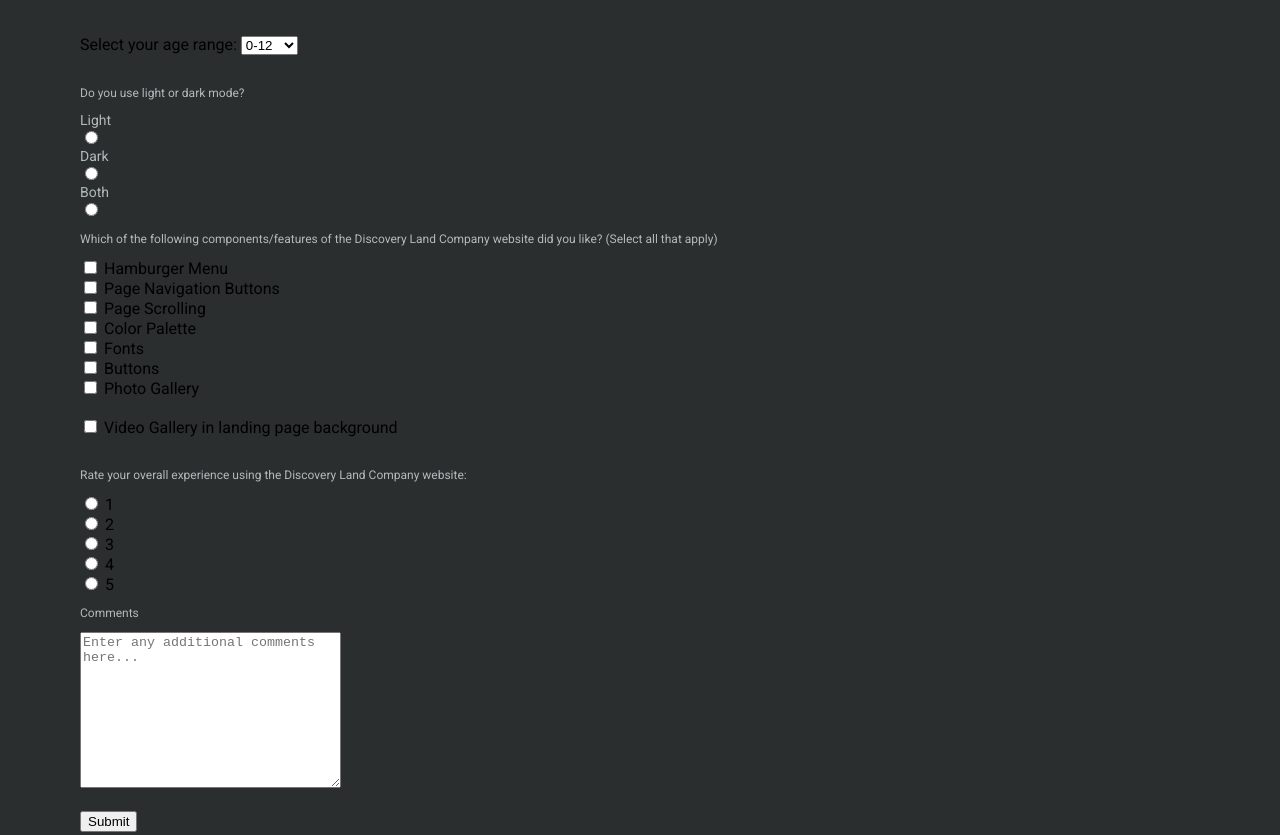
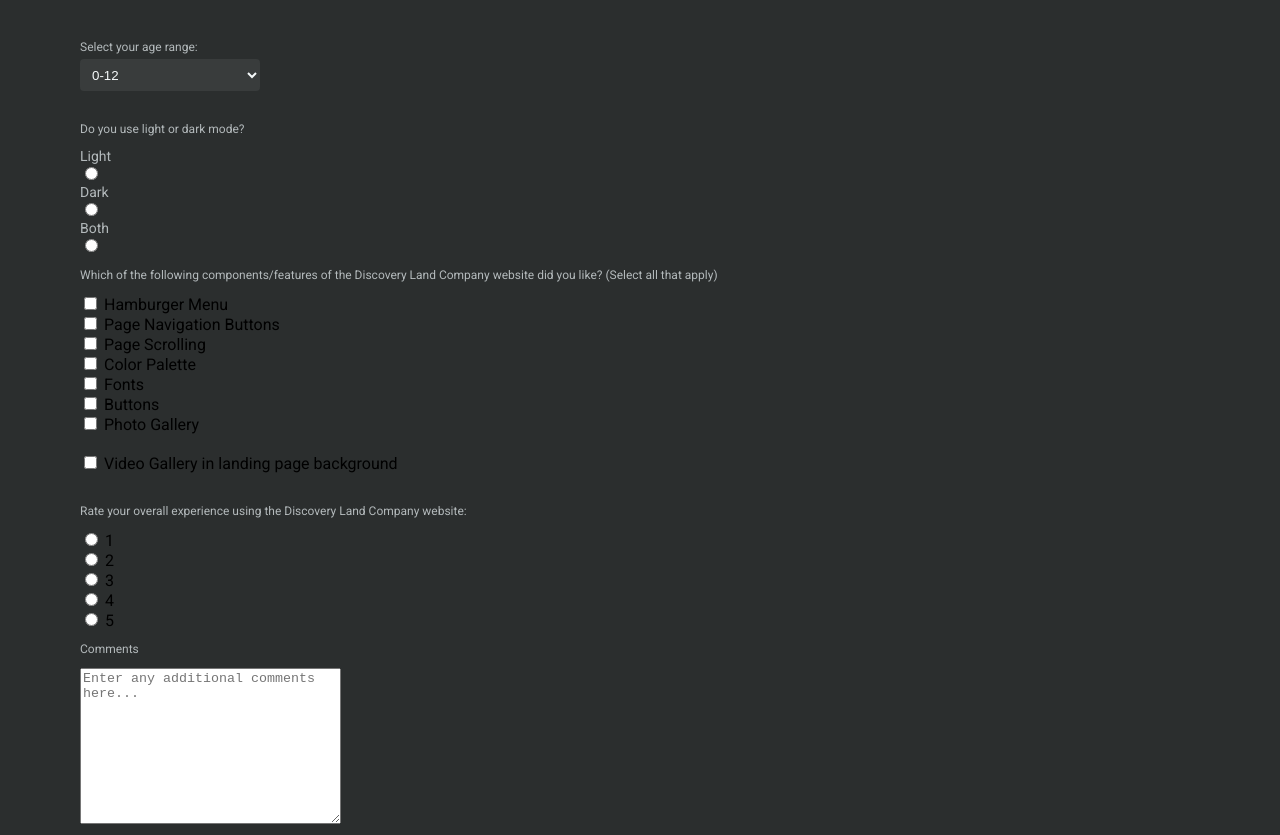
Before and after one commit to zechen-zhou/LAB1-SEG3125, a plain HTML site: page index.html in a window 1280 px wide. Shown: the part 1010-1845 px from the top of the page. Drawn offline with Linux system fonts and the light colour scheme.

Commit message:
Add css for dropdown menu

```diff
--- a/index.html
+++ b/index.html
@@ -29,14 +29,22 @@
 			<input type="email" id="email" name="email"> <br><br>
 		</div>
 
-		<label for="ageGroup">Select your age range:</label>
+		<div class="dropdown-menu">
+            <div class="label-container">
+				<label for="ageGroup">
+					Select your age range:
+				</label>
+			</div>
 
+			<div class="custom-select">
 				<select id="ageGroup" name="ageGroup">
 					<option value="0-12">0-12</option>
 					<option value="13-17">13-17</option>
 					<option value="18-24">18-24</option>
 					<option value="25+">25+</option>
 				</select><br><br>
+			</div>
+		</div>
 
 
 		<p>Do you use light or dark mode?</p>
--- a/styles.css
+++ b/styles.css
@@ -229,7 +229,47 @@
 
 
 /* -- DROPDOWN MENU -- */
-/* (Not in the HTML for this lab) */
+.dropdown-menu .label-container {
+    height: 24px;
+    display: flex;
+    align-items: center;
+}
+
+.dropdown-menu label {
+    color: rgba(179, 185, 187, 1);
+    font-size: 12px;
+    font-weight: 500;
+}
+
+.dropdown-menu .custom-select select {
+    width: 180px;
+    height: 32px;
+    margin: 0;
+    padding: 4px 8px;
+    background-color: rgba(179, 185, 187, 0.1);
+
+    border: none;
+    border-radius: 4px;
+    outline: none;
+
+    color: rgba(245, 249, 250, 1);
+}
+
+.dropdown-menu .custom-select select option {
+    background-color: #2B2E2E;
+}
+
+.dropdown-menu select:focus {
+    outline: none;
+    background-image: linear-gradient(rgba(23, 209, 230, 0.06),rgba(23, 209, 230, 0.06)), linear-gradient(rgba(43, 46, 46, 0.2),rgba(43, 46, 46, 0.2));
+    border: solid 1px rgb(23, 209, 230);
+    border-radius: 4px;
+    padding: 3px 7px;
+}
+
+.dropdown-menu select:not(:focus):hover {
+    background-color: rgba(179, 185, 187, 0.2);
+}
 
 /* -- EMAIL FIELD -- */
 /* (Not in the HTML for this lab) */
```
Lines whose indentation alone changed are shown as unchanged.
